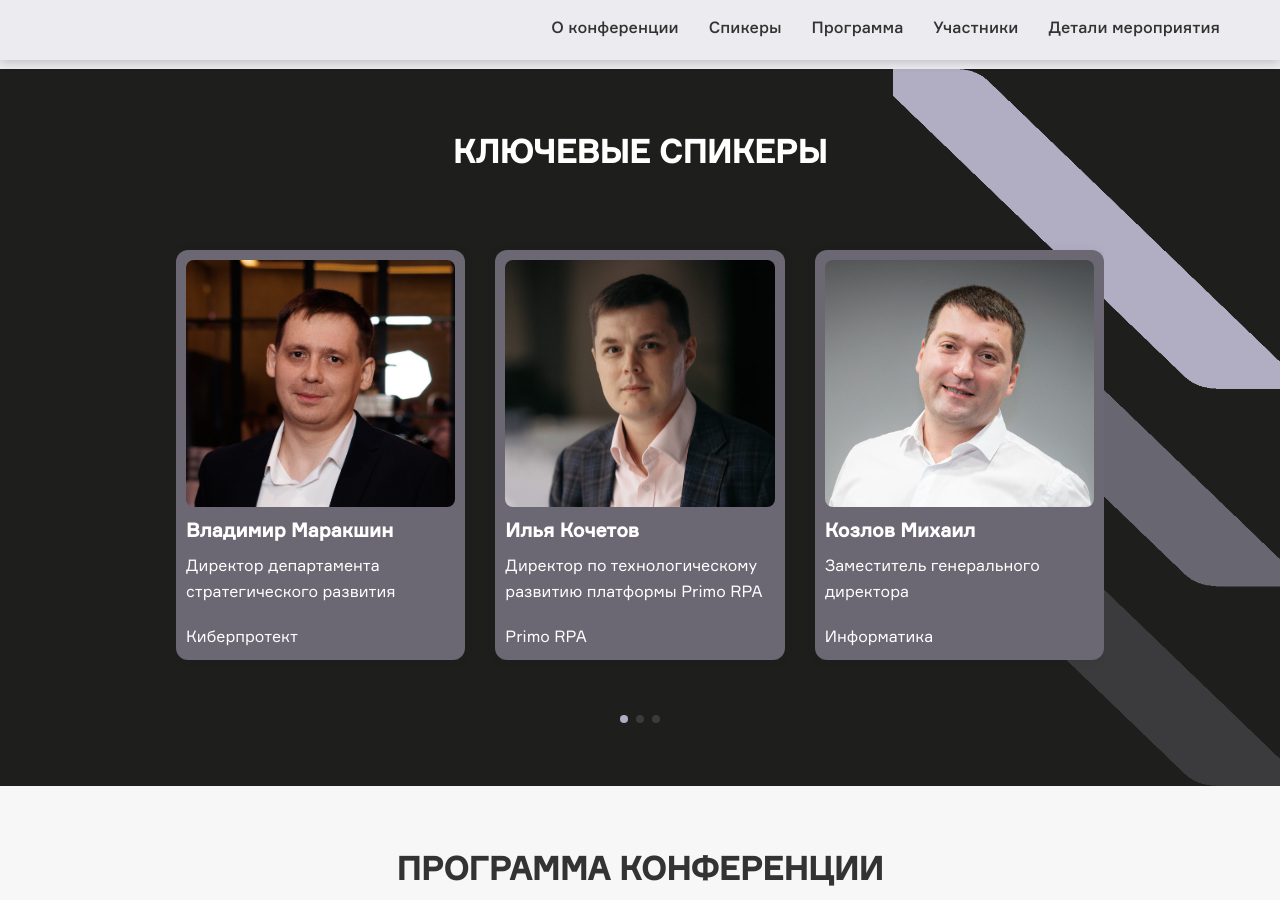
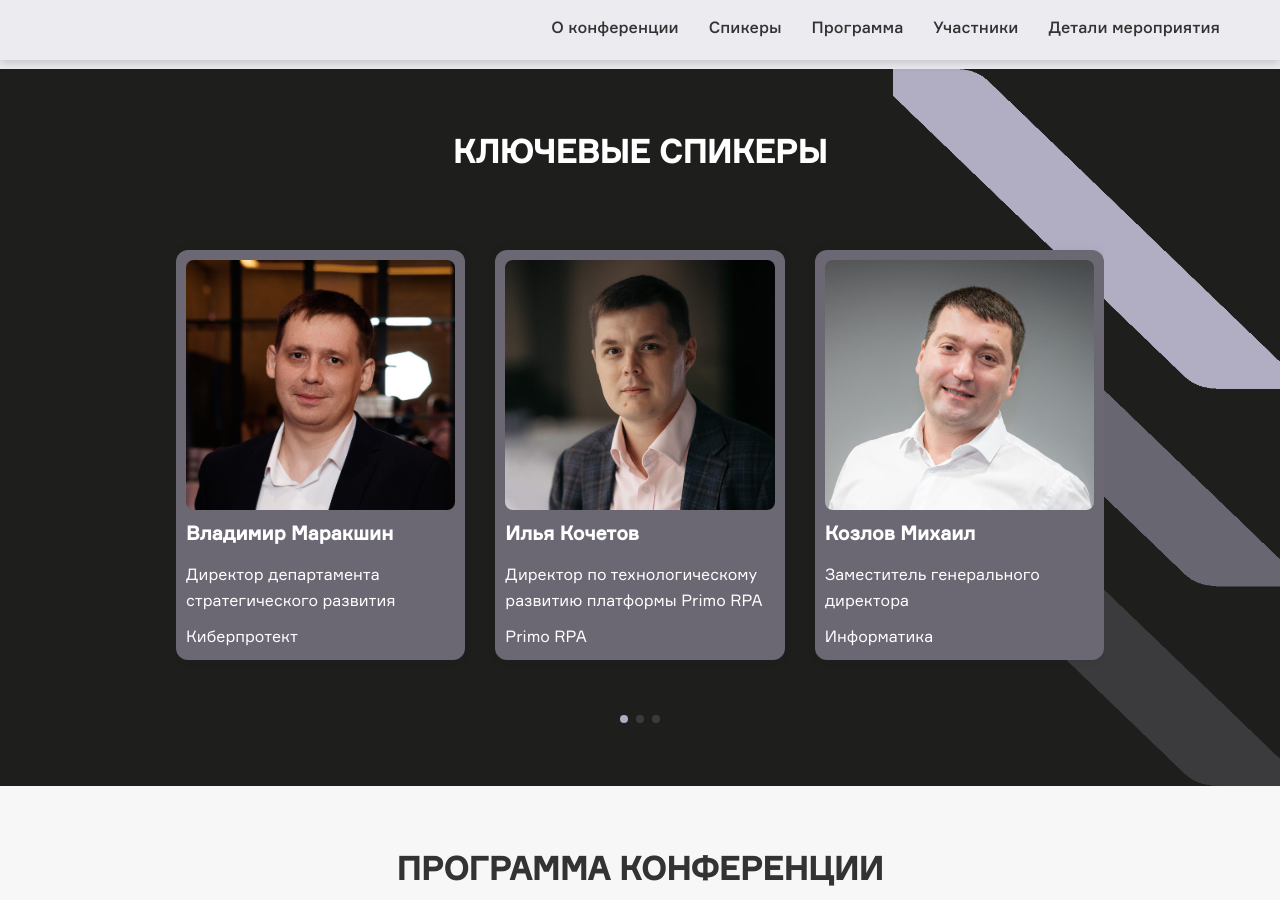
Before and after one commit to Thanatas42/it-conference, a Jekyll site: the page built from index.html, in a window 1280 px wide and 900 px high, scrolled down 1262 px. Built offline with Jekyll 4.4.1, drawn with Linux system fonts in a browser that asks for light colours.

Commit message:
refactor: publish

```diff
--- a/_includes/speakers.html
+++ b/_includes/speakers.html
@@ -9,9 +9,12 @@
           <div class="speaker-image-wrapper">
             <img src="{{ speaker.src }}" alt="Спикер" />
           </div>
-          <h4>{{ speaker.name }}</h4>
-          <p>{{ speaker.details }}</p>
-          <p>{{ speaker.company }}</p>
+
+          <div class="speaker-info">
+            <h4>{{ speaker.name }}</h4>
+            <p>{{ speaker.details }}</p>
+            <p>{{ speaker.company }}</p>
+          </div>
         </div>
         {% endfor %}
       </div>
--- a/assets/styles.css
+++ b/assets/styles.css
@@ -355,7 +355,6 @@
   position: relative;
   background: var(--secondary-color);
   border-radius: 12px;
-  -webkit-box-shadow: 0 0 12px rgba(0, 0, 0, 0.05);
   box-shadow: 0 0 12px rgba(0, 0, 0, 0.05);
   margin: auto;
   padding: 10px;
@@ -363,21 +362,11 @@
   height: 100%;
   max-height: 410px;
   min-height: 410px;
-  display: -webkit-box;
-  display: -ms-flexbox;
   display: flex;
-  -webkit-box-orient: vertical;
-  -webkit-box-direction: normal;
-  -ms-flex-direction: column;
   flex-direction: column;
-  -ms-flex-line-pack: center;
-  align-content: center;
-  -webkit-box-pack: center;
-  -ms-flex-pack: center;
   justify-content: space-between;
-  -webkit-box-align: center;
-  -ms-flex-align: center;
-  align-items: center;
+  align-items: flex-start;
+  align-content: flex-start
 }
 
 .swiper-pagination {
@@ -409,25 +398,23 @@
   object-position: center;
 }
 
-.speaker-card h4 {
-  color: var(--light-text);
-  margin: 10px 0 5px;
-  font-size: 1.2rem;
-  text-align: left;
-  -ms-flex-item-align: start;
-  align-self: flex-start;
+.speaker-info {
+  display: flex;
+  flex-direction: column;
+  align-items: flex-start;
+  justify-content: space-between;
+  margin-top: 10px;
 }
 
-.speaker-card p {
+.speaker-info h4 {
+  font-size: 1.2rem;
+}
+
+.speaker-info h4,
+.speaker-info p {
   color: var(--light-text);
   margin: 0;
   text-align: left;
-  -ms-flex-item-align: start;
-  align-self: flex-start;
-}
-
-.speaker-card p:last-child {
-  margin-top: 20px;
 }
 
 .swiper {
```
